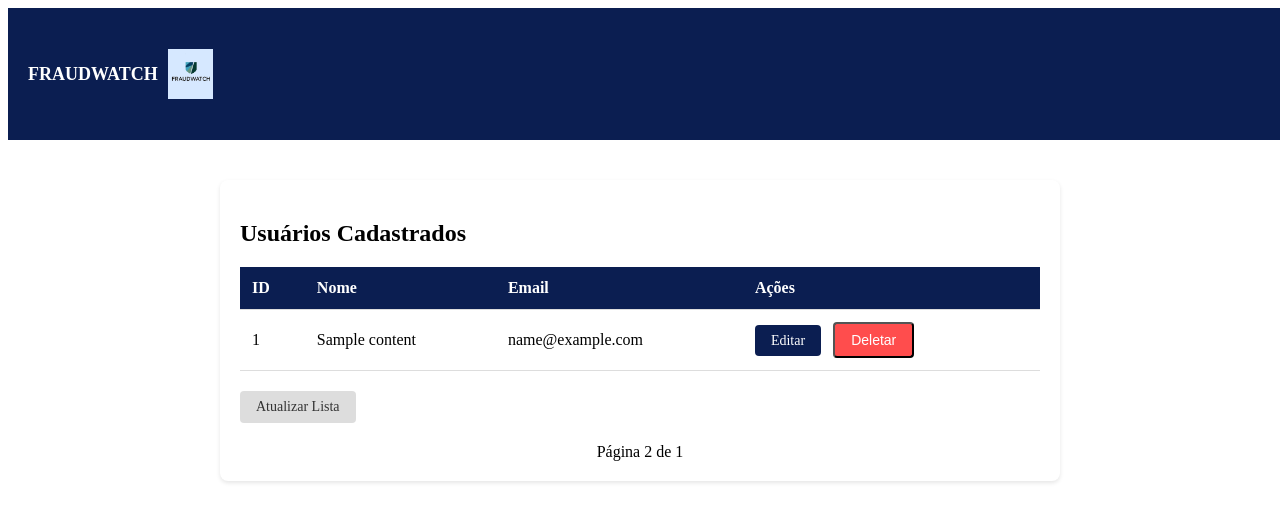
After one commit to Mauricio-Pereira/FraudWatch-Java, a Spring app: page /userList in a window 1280 px wide. The commit adds this page. Shown: the top 522 px of the page. Run offline with Thymeleaf, Linux system fonts and the light colour scheme; the template is opened without the code that fills it: most values are stand-ins (such as "Sample title", 1, 10 or a date in 2020); data that the repository does not hold is empty.

Commit message:
FEAT: implementing a lot of things

```diff
--- /dev/null
+++ b/src/main/resources/static/css/userList.css
@@ -0,0 +1,140 @@
+/* userList.css */
+.container {
+    max-width: 800px;
+    margin: 40px auto;
+    background-color: #fff;
+    padding: 20px;
+    border-radius: 8px;
+    box-shadow: 0 2px 4px rgba(0,0,0,0.1);
+}
+
+table {
+    width: 100%;
+    border-collapse: collapse;
+    margin-bottom: 20px;
+}
+
+th, td {
+    padding: 12px;
+    text-align: left;
+    border-bottom: 1px solid #ddd;
+}
+
+th {
+    background-color: #0B1E51;
+    color: #fff;
+}
+
+.button-container {
+    display: flex;
+    justify-content: space-between;
+    align-items: center;
+}
+
+.edit-button, .delete-button, .update-button {
+    padding: 8px 16px;
+    border-radius: 4px;
+    font-size: 14px;
+    text-decoration: none;
+    margin-right: 8px;
+}
+
+.edit-button {
+    background-color: #0B1E51;
+    color: #fff;
+}
+
+.delete-button {
+    background-color: #ff4d4d;
+    color: #fff;
+}
+
+.edit-button:hover {
+    background-color: #093a80;
+}
+
+.delete-button:hover {
+    background-color: #e60000;
+}
+
+.update-button {
+    background-color: #ddd;
+    color: #333;
+}
+
+.update-button:hover {
+    background-color: #ccc;
+}
+
+.pagination {
+    text-align: center;
+    margin-top: 20px;
+}
+
+.pagination a {
+    margin: 0 10px;
+    text-decoration: none;
+    color: #0B1E51;
+}
+
+
+/* HEADER */
+/* Estilo do header */
+.header {
+    background-color: #0B1E51; /* Cor primary */
+    color: white;
+    display: flex;
+    align-items: center; /* Centraliza verticalmente */
+    justify-content: space-between;
+    padding: 16px 20px;
+    min-height: 100px;
+    width: 100%;
+}
+
+
+.header-left {
+    display: flex;
+    align-items: center;
+}
+
+.header-brand {
+    display: flex;
+    align-items: center;
+    /*tirar o sublinhado do link*/
+    text-decoration: none;
+    text-transform: uppercase;
+}
+
+.header-title {
+    font-size: 18px;
+    font-weight: bold;
+    margin-right: 10px;
+    color: white;
+}
+/*a hover para title*/
+.header-title:hover {
+    color: white;
+}
+.logo-min {
+    max-height: 50px !important;
+    max-width: 50px !important;
+    object-fit: contain;
+}
+
+.header-right a {
+    background-color: #FFF;
+    color: #0B1E51;
+    font-size: 16px;
+    font-weight: bold;
+    padding: 10px 16px;
+    border-radius: 8px;
+    text-decoration: none;
+    min-height: 40px;
+    min-width: 80px;
+    text-align: center;
+    transition: background-color 0.3s ease;
+}
+
+.header-right a:hover {
+    background-color: #e0e0e0;
+}
--- a/src/main/resources/templates/login.html
+++ b/src/main/resources/templates/login.html
@@ -11,7 +11,7 @@
     <div class="logo-container">
         <img th:src="@{/images/fraudwatch-logo.png}" alt="FraudWatch Logo" class="logo" />
     </div>
-    <form th:action="@{/home}" method="get">
+    <form th:action="@{/login}" method="post">
         <label for="email" class="label">Email</label>
         <input type="email" id="email" name="email" placeholder="email@exemplo.com" class="input" required />
 
@@ -20,6 +20,7 @@
 
         <button type="submit" class="login-button">Entrar</button>
     </form>
+    <div th:if="${error}" class="error" th:text="${error}"></div>
     <div class="create-account">
         <a th:href="@{/create-account}" class="create-account-button">Criar conta</a>
     </div>
--- /dev/null
+++ b/src/main/resources/templates/userList.html
@@ -0,0 +1,75 @@
+<!DOCTYPE html>
+<html xmlns:th="http://www.thymeleaf.org">
+<head>
+    <meta charset="UTF-8">
+    <title>Usuários Cadastrados</title>
+    <link rel="stylesheet" th:href="@{/css/userList.css}"/>
+</head>
+<body>
+<div th:replace="~{fragments/header :: header}"></div>
+
+<div class="container">
+    <h2>Usuários Cadastrados</h2>
+    <table>
+        <thead>
+        <tr>
+            <th>ID</th>
+            <th>Nome</th>
+            <th>Email</th>
+            <th>Ações</th>
+        </tr>
+        </thead>
+        <tbody>
+        <tr th:each="usuario : ${usuariosPage.content}">
+            <td th:text="${usuario.id}"></td>
+            <td th:text="${usuario.nome}"></td>
+            <td th:text="${usuario.email}"></td>
+            <td>
+                <a th:href="@{'/users/edit/' + ${usuario.id}}" class="edit-button">Editar</a>
+
+                <!-- Botão de deletar com evento JavaScript -->
+                <button class="delete-button" th:attr="data-id=${usuario.id}" onclick="deleteUsuario(this)">
+                    Deletar
+                </button>
+            </td>
+        </tr>
+        </tbody>
+    </table>
+
+    <!-- Botão para atualizar a lista -->
+    <div class="button-container">
+        <a th:href="@{'/users?page=' + ${usuariosPage.number}}" class="update-button">Atualizar Lista</a>
+    </div>
+
+    <!-- Paginação -->
+    <div class="pagination">
+        <a th:if="${usuariosPage.hasPrevious()}" th:href="@{/users(page=${usuariosPage.number - 1})}">Anterior</a>
+        <span th:text="'Página ' + (${usuariosPage.number} + 1) + ' de ' + ${usuariosPage.totalPages}"></span>
+        <a th:if="${usuariosPage.hasNext()}" th:href="@{/users(page=${usuariosPage.number + 1})}">Próxima</a>
+    </div>
+
+</div>
+
+<script>
+    function deleteUsuario(button) {
+        let userId = button.getAttribute("data-id");
+
+        if (confirm("Tem certeza que deseja excluir este usuário?")) {
+            fetch('/home/usuario/' + userId, { // Usando a nova rota corrigida
+                method: 'DELETE'
+            })
+                .then(response => {
+                    if (response.ok) {
+                        alert("Usuário excluído com sucesso.");
+                        location.reload(); // Atualiza a página
+                    } else {
+                        return response.text().then(text => { throw new Error(text); });
+                    }
+                })
+                .catch(error => alert("Erro ao excluir usuário: " + error.message));
+        }
+    }
+</script>
+
+</body>
+</html>
```
Also changed, not shown: src/main/java/com/fiap/FraudWatch/controller/CreateAccountController.java (+60 -33 lines), src/main/java/com/fiap/FraudWatch/controller/HomeController.java (+61 -0 lines), src/main/java/com/fiap/FraudWatch/controller/LoginController.java (+33 -1 lines), src/main/java/com/fiap/FraudWatch/repository/UsuarioRepository.java (+8 -0 lines), src/main/resources/templates/finalRegistration.html (+23 -3 lines), src/main/resources/templates/popup.html (added, +37 -0 lines), src/main/resources/templates/registrationForm.html (+124 -61 lines).
